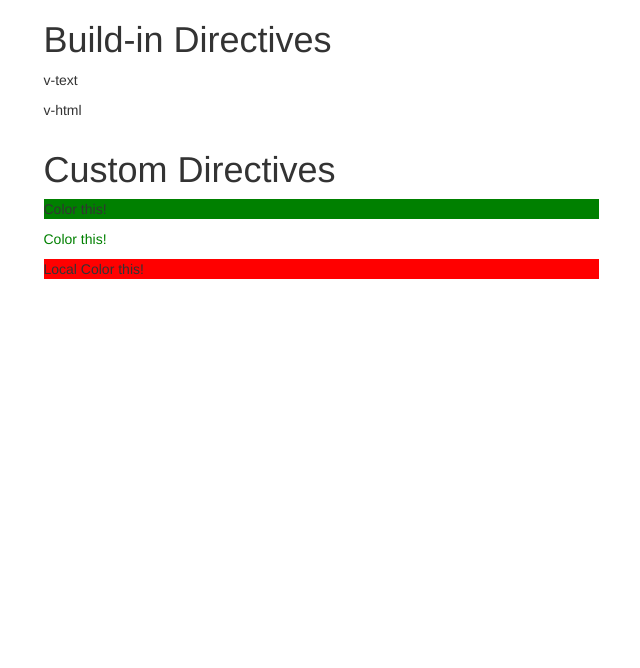
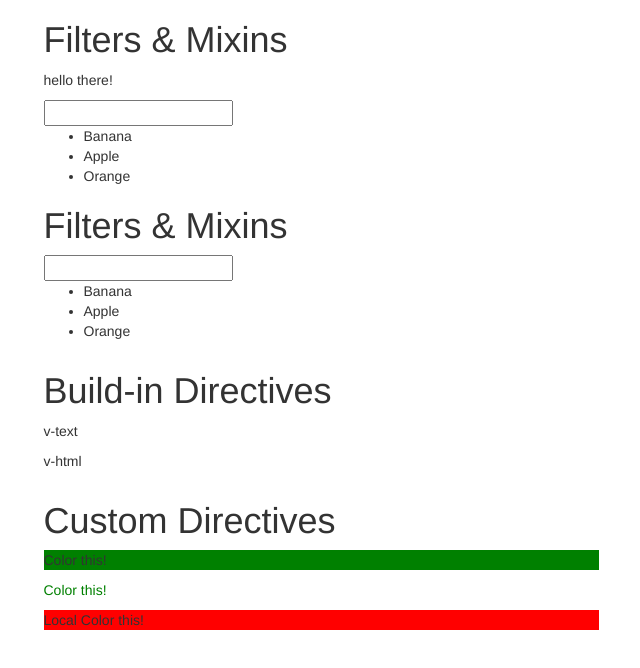
Before and after one commit to huynm2103/01.vuejs-training, a Vue app in the folder 06.custom-directive/: page / in a window 1280 px wide. Shown: the top 668 px of the page, without its empty margins (319-959 px from the left). Built offline with nearby package versions, Linux system fonts and the light colour scheme.

Commit message:
play with mixin and filter

```diff
--- a/06.custom-directive/src/App.vue
+++ b/06.custom-directive/src/App.vue
@@ -1,5 +1,16 @@
 <template>
   <div class="container">
+    <div class="row">
+      <div class="col-xs-12 col-sm-8 col-sm-offset-2 col-md-6 col-md-offset-3">
+        <h1>Filters & Mixins</h1>
+        <p>{{ text | toUpper | toLower }}</p>
+        <input v-model="filterText" />
+        <ul>
+          <li v-for="fruit in filteredFruits" :key="fruit">{{ fruit }}</li>
+        </ul>
+        <app-list></app-list>
+      </div>
+    </div>
     <div class="row">
       <div class="col-xs-12 col-sm-8 col-sm-offset-2 col-md-6 col-md-offset-3">
         <h1>Build-in Directives</h1>
@@ -19,7 +30,24 @@
 </template>
 
 <script>
+import List from "./components/List.vue";
+import { FruitMixin } from "./components/fruitMixin";
+
 export default {
+  data() {
+    return ({
+      text: 'Hello there!'
+    })
+  },
+  components: {
+    appList: List
+  },
+  mixins: [FruitMixin],
+  filters: {
+    toUpper(value) {
+      return value.toUpperCase();
+    }
+  },
   directives: {
     "local-highlight": {
       // eslint-disable-next-line no-unused-vars
--- /dev/null
+++ b/06.custom-directive/src/components/List.vue
@@ -0,0 +1,19 @@
+<template>
+  <div>
+    <h1>Filters & Mixins</h1>
+    <input v-model="filterText" />
+    <ul>
+      <li v-for="fruit in filteredFruits" :key="fruit">{{ fruit }}</li>
+    </ul>
+  </div>
+</template>
+
+<script>
+import { FruitMixin } from "./fruitMixin";
+export default {
+  mixins: [FruitMixin]
+};
+</script>
+
+<style>
+</style>
--- /dev/null
+++ b/06.custom-directive/src/components/fruitMixin.js
@@ -0,0 +1,15 @@
+export const FruitMixin = {
+  data() {
+    return ({
+      fruits: ['Banana', 'Apple', 'Orange'],
+      filterText: ''
+    })
+  },
+  computed: {
+    filteredFruits() {
+      return this.fruits.filter((element) => {
+        return element.match(this.filterText);
+      })
+    }
+  }
+}
--- a/06.custom-directive/src/main.js
+++ b/06.custom-directive/src/main.js
@@ -2,6 +2,10 @@ import Vue from 'vue'
 import App from './App.vue'
 
 Vue.config.productionTip = false
+
+Vue.filter('toLower', function(value) {
+  return value.toLowerCase();
+})
 
 Vue.directive('highlight', {
   // eslint-disable-next-line no-unused-vars
```
